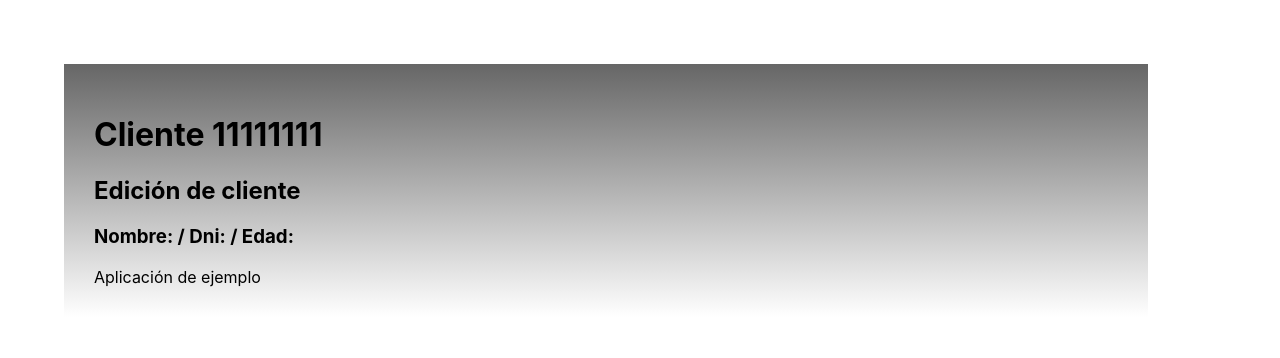
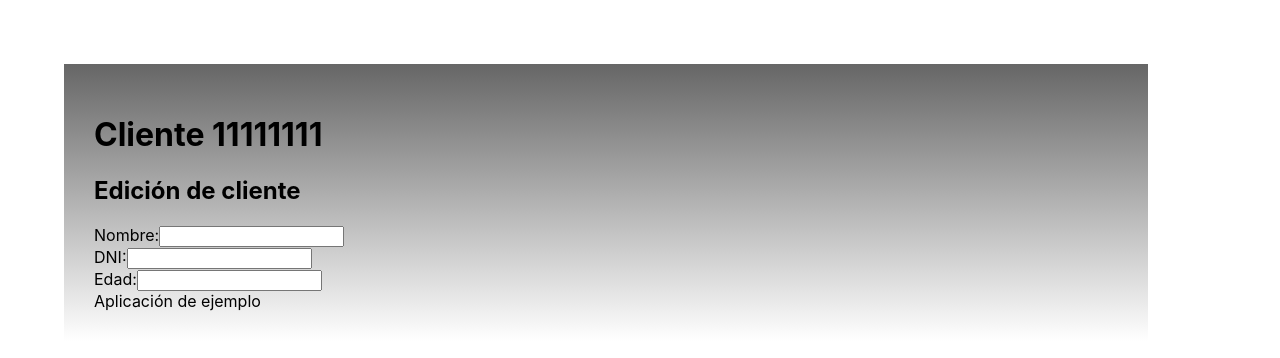
Before and after one commit to Jonatandb/CursoUdemyReactJSReduxES6, a React (Create React App) app in the folder customers-app/: page /customers/11111111/edit in a window 1280 px wide. Shown: the top 358 px of the page. Built offline with nearby package versions, Linux system fonts and the light colour scheme.

Commit message:
188. Utilización de Fields de Redux Form
https://www.udemy.com/course/react-js-redux-es6-completo-de-0-a-experto-espanol/learn/lecture/9078308#overview

```diff
--- a/customers-app/src/components/CustomerEdit.js
+++ b/customers-app/src/components/CustomerEdit.js
@@ -6,9 +6,20 @@
   return (
     <div>
       <h2>Edición de cliente</h2>
-      <h3>
-        Nombre: {name} / Dni: {dni} / Edad: {age}
-      </h3>
+      <form action="">
+        <div>
+          <label htmlFor="name">Nombre:</label>
+          <Field name="name" component="input" type="text"></Field>
+        </div>
+        <div>
+          <label htmlFor="dni">DNI:</label>
+          <Field name="dni" component="input" type="text"></Field>
+        </div>
+        <div>
+          <label htmlFor="age">Edad:</label>
+          <Field name="age" component="input" type="number"></Field>
+        </div>
+      </form>
     </div>
   );
 };
```
Also changed, not shown: 1 other file (tests, documents, lock files or other folders).
